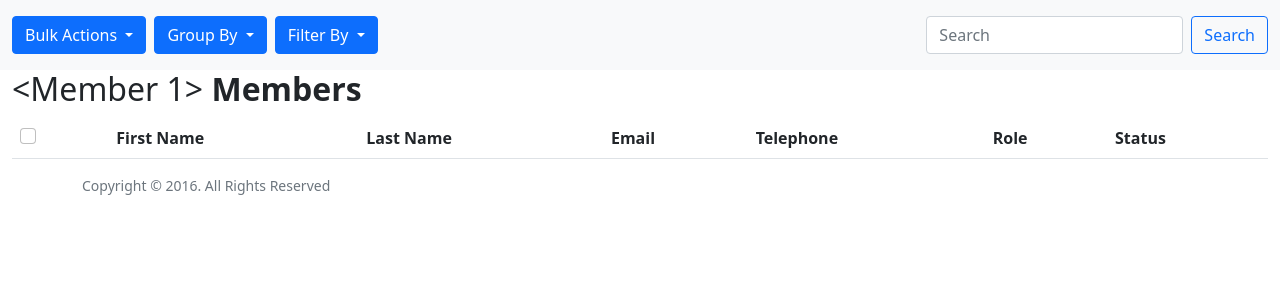
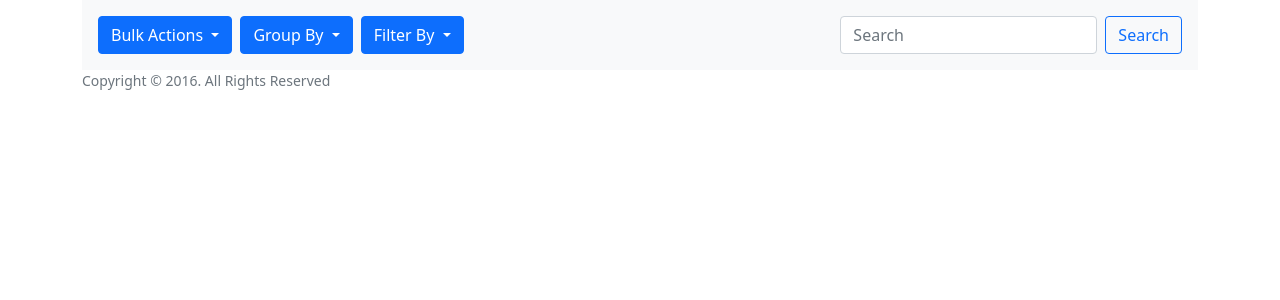
Before and after one commit to fragkiadamis/ca-management, a Flask app: template app/templates/private/members.html in a window 1280 px wide. Shown: the part 56-356 px from the top of the page. Run offline with Flask 2, Linux system fonts and the light colour scheme; the template is opened without the code that fills it: values that come from a table or form of the project are taken from there, others are empty; a user stored in the database is signed in; data comes from the database, SQL or seed files in the repository; parts of the project's set-up code (start-up, migrations or seed data) failed here and were passed over; some libraries are stand-ins or nearby versions.

Commit message:
refactor ca routing

```diff
--- a/app/templates/private/members.html
+++ b/app/templates/private/members.html
@@ -1,9 +1,9 @@
 {% extends "./main.html" %}
 {% block title %}Profile{% endblock %}
 {% block body %}
-    <div class="bg-light clearfix">
-        <div class="container-fluid">
-            <div class="float-start d-flex align-items-center py-3">
+    <div class="container">
+        <div class="bg-light clearfix p-3">
+            <div class="float-start d-flex align-items-center">
                 <div class="dropdown me-2">
                     <button class="btn btn-primary dropdown-toggle" type="button"
                             data-bs-toggle="dropdown" aria-expanded="false">Bulk Actions
@@ -56,16 +56,15 @@
                     </ul>
                 </div>
             </div>
-            <div class="float-end py-3">
+            <div class="float-end">
                 <form class="d-flex">
                     <input class="form-control me-2" type="search" placeholder="Search" aria-label="Search">
                     <button class="btn btn-outline-primary" type="submit">Search</button>
                 </form>
             </div>
         </div>
-    </div>
-    <div class="container-fluid">
         {% for key in members %}
+            {% if members[key] %}
                 <h2>{{ key }} <b>Members</b></h2>
                 <table class="table table-hover">
                     <thead>
@@ -108,6 +107,7 @@
                         </tbody>
                     {% endfor %}
                 </table>
+            {% endif %}
         {% endfor %}
     </div>
     <script src="{{ url_for('static', filename='js/actions.js') }}"></script>
```
Also changed, not shown: app/ca/views.py (+38 -32 lines), app/static/js/actions.js (line endings or trailing spaces). Lines whose indentation alone changed are shown as unchanged.
